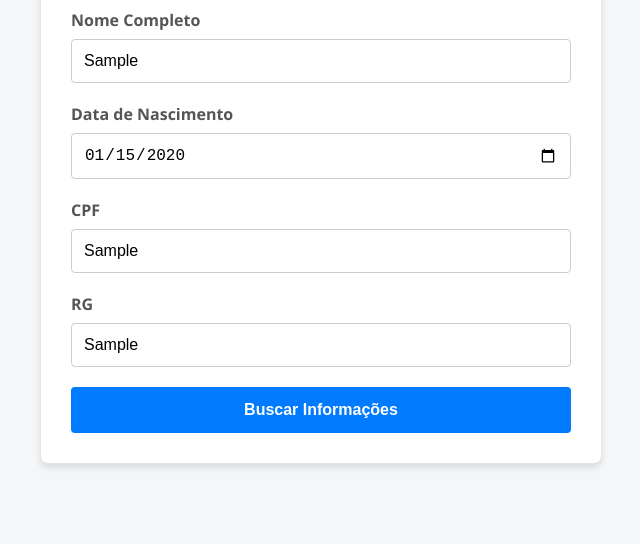
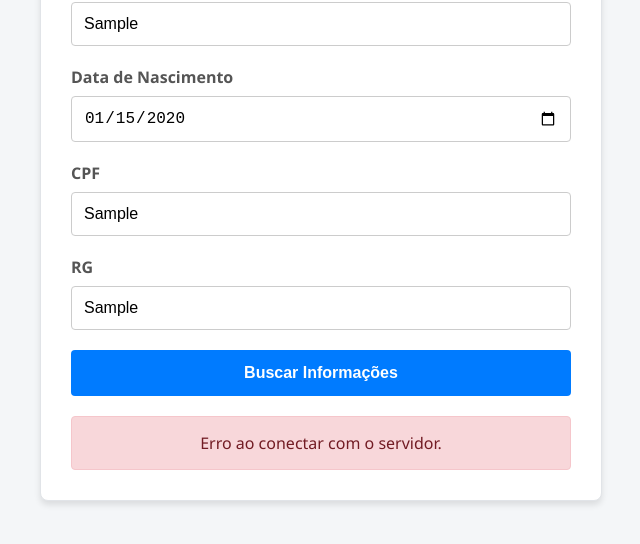
Before and after one commit to euviktors/Pesquisa-de-Antepassados, a plain HTML site: page index.html in a window 1280 px wide. Both pictures are taken after typing "Sample", "2020-01-15", "Sample", "Sample" into the empty fields and a click on the button "Buscar Informações". Shown: the part 236-780 px from the top of the page, without its empty margins (319-959 px from the left). Drawn offline with Linux system fonts and the light colour scheme; no server answers.

Commit message:
Add files via upload

```diff
--- a/index.html
+++ b/index.html
@@ -81,6 +81,28 @@
             background-color: #0056b3;
         }
 
+        /* Estilos para mensagens de status */
+        .message {
+            margin-top: 20px;
+            padding: 15px;
+            border-radius: 4px;
+            text-align: center;
+            display: none;
+            /* Oculto por padrão */
+        }
+
+        .message.success {
+            background-color: #d4edda;
+            color: #155724;
+            border: 1px solid #c3e6cb;
+        }
+
+        .message.error {
+            background-color: #f8d7da;
+            color: #721c24;
+            border: 1px solid #f5c6cb;
+        }
+
         /* Responsividade para telas menores */
         @media (max-width: 600px) {
             .form-container {
@@ -118,11 +140,16 @@
 
             <button type="submit">Buscar Informações</button>
         </form>
+        <div id="statusMessage" class="message"></div>
     </div>
 
     <script>
         document.getElementById('pesquisaForm').addEventListener('submit', function (event) {
             event.preventDefault(); // Impede o envio padrão do formulário
+
+            const messageDiv = document.getElementById('statusMessage');
+            messageDiv.style.display = 'none'; // Oculta mensagem anterior
+            messageDiv.className = 'message'; // Reseta classes
 
             const formData = {
                 nome: document.getElementById('nome').value,
@@ -140,15 +167,21 @@
             })
                 .then(response => {
                     if (response.ok) {
-                        alert('Informações enviadas com sucesso!');
+                        messageDiv.textContent = 'Informações enviadas com sucesso!';
+                        messageDiv.classList.add('success');
+                        messageDiv.style.display = 'block';
                         document.getElementById('pesquisaForm').reset();
                     } else {
-                        alert('Erro ao enviar informações provided. Tente novamente.');
+                        messageDiv.textContent = 'Erro ao enviar informações. Tente novamente.';
+                        messageDiv.classList.add('error');
+                        messageDiv.style.display = 'block';
                     }
                 })
                 .catch(error => {
                     console.error('Erro:', error);
-                    alert('Erro ao conectar com o servidor.');
+                    messageDiv.textContent = 'Erro ao conectar com o servidor.';
+                    messageDiv.classList.add('error');
+                    messageDiv.style.display = 'block';
                 });
         });
     </script>
```
